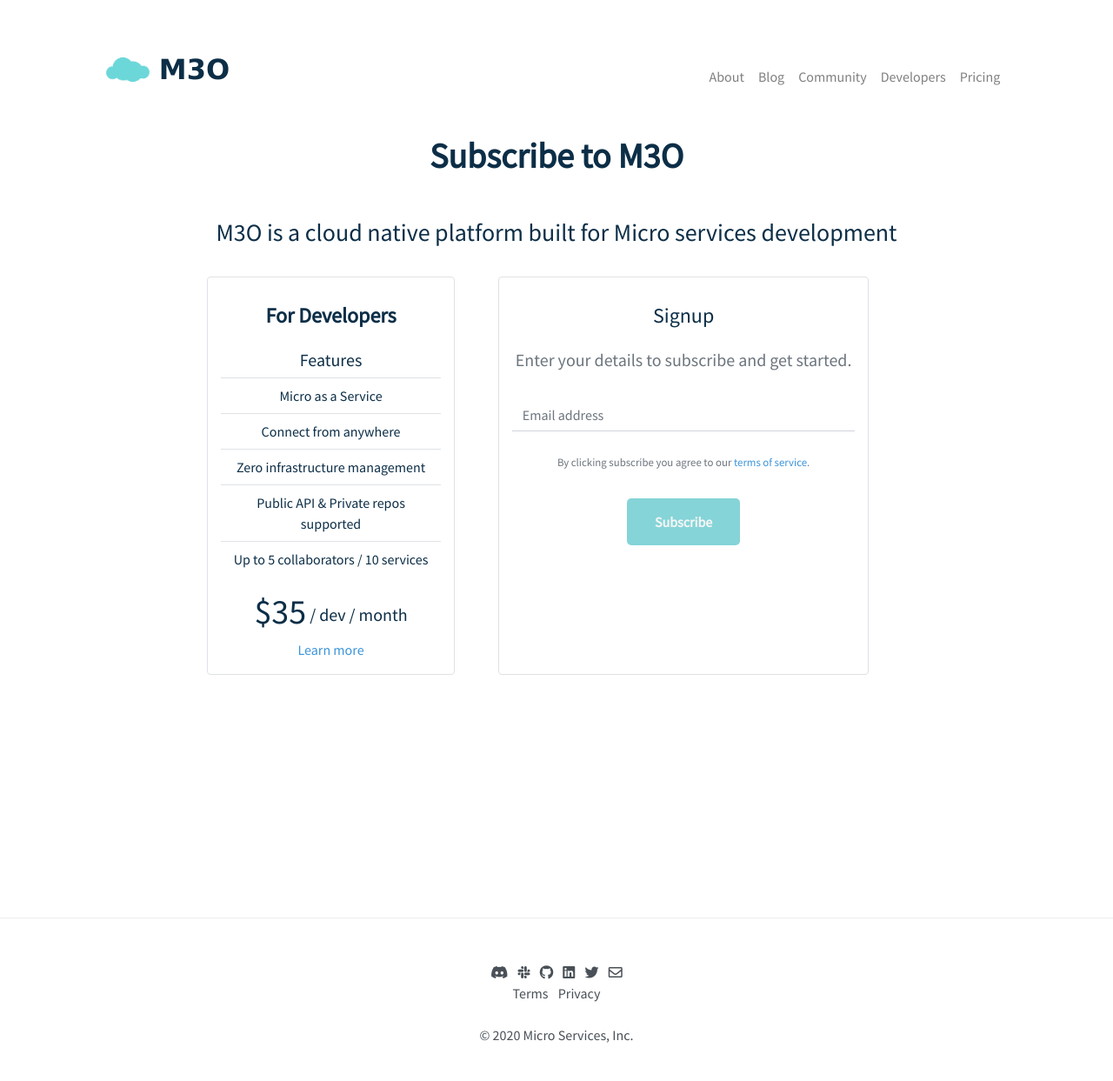
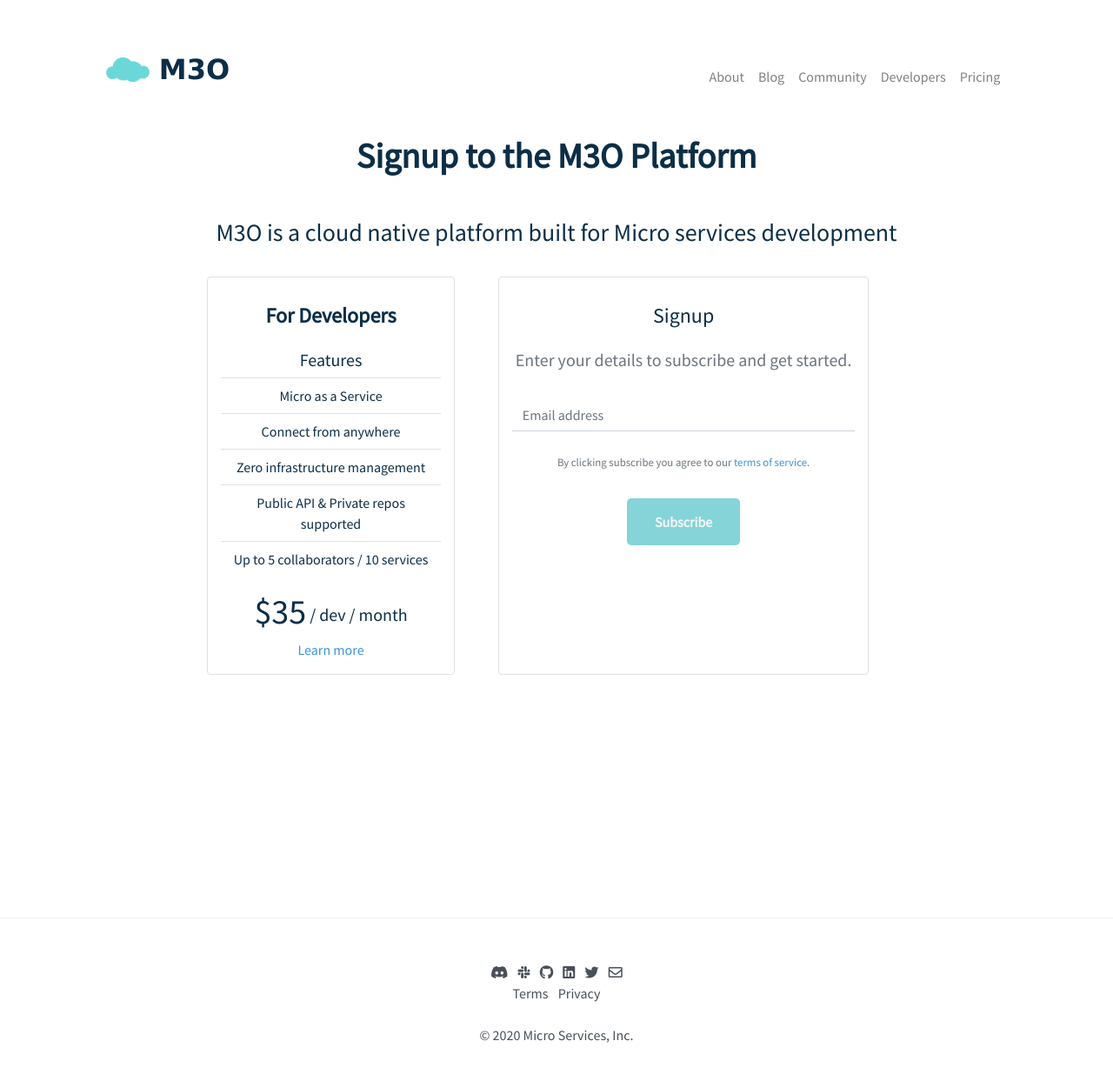
Before and after one commit to micro-community/go-micro-v2-doc, a Jekyll site: the page built from subscribe.html, in a window 1280 px wide. Shown: the whole page at 87% size. Built offline with Jekyll 4.4.1, drawn with Linux system fonts in a browser that asks for light colours; nearby versions of some CDN libraries.

Commit message:
update subscribe

```diff
--- a/subscribe.html
+++ b/subscribe.html
@@ -82,7 +82,7 @@
       <div class="row sub-main">
         <div class="col-md-8 offset-md-2">
           <center>
-            <h1><b>Subscribe to M3O</b></h1>
+            <h1><b>Signup to the M3O Platform</b></h1>
 	    <p>&nbsp;</p>
 	    <h3>M3O is a cloud native platform built for Micro services development</h3>
           </center>
```
